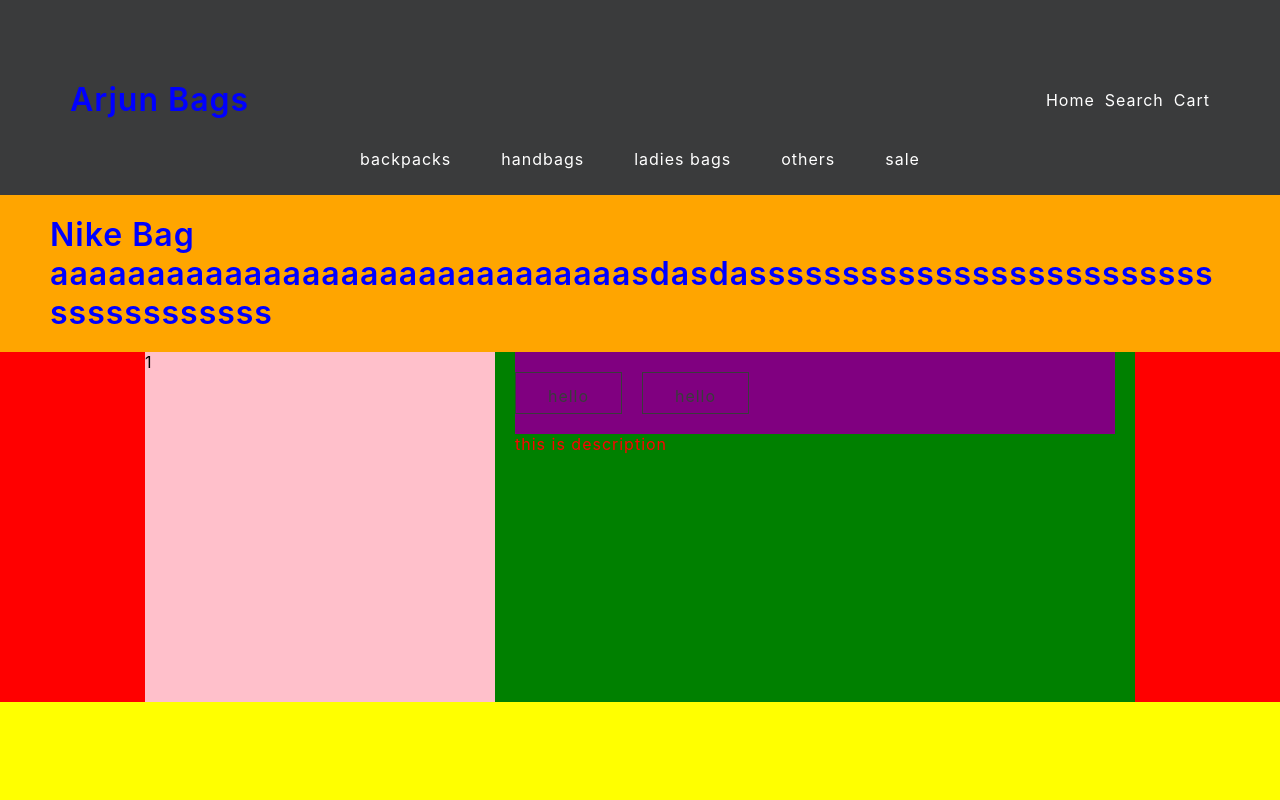
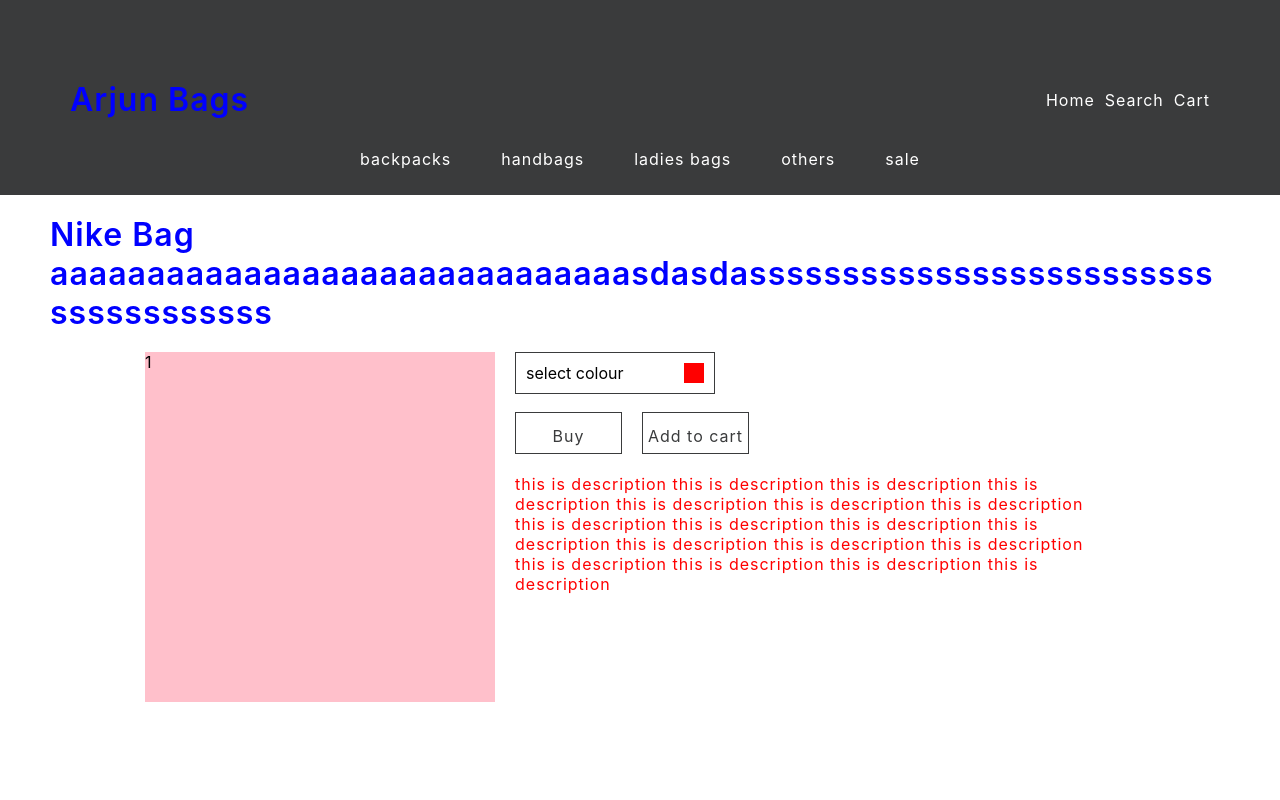
Before and after one commit to AnupRijal123/bag_shopping_website, a React (Create React App) app: page /category/1/1 in a window 1280 px wide. Shown: the top 800 px of the page. Built offline with nearby package versions, Linux system fonts and the light colour scheme.

Commit message:
Doing select

```diff
--- a/src/pages/ItemDescriptionPage.js
+++ b/src/pages/ItemDescriptionPage.js
@@ -8,26 +8,59 @@ function ItemDescriptionPage() {
 
             <div className="item-row">
                 <div className="item-image-container">1</div>
+
                 <div className="item-content-container">
 
-
+                    <div className="custom-select-container">
+                        <div className="selected-container">
+                            <div className="selected-text-container">select colour</div>
+                            <div className="down-arrow-container"></div>
+                        </div>
+                        <div className="dropdown-container">
+                            <p className="dropdown-option-text">red</p>
+                            <p className="dropdown-option-text">green</p>
+                            <p className="dropdown-option-text">blue</p>
+                            <p className="dropdown-option-text">red</p>
+                            <p className="dropdown-option-text">green</p>
+                            <p className="dropdown-option-text">blue</p>
+                        </div>
+                    </div>
 
                     <div className="button-container">
 
                         <div className="button-layout button-transparent-background button-gray-border">
                             <div className="button-background-container button-gray-background"></div>
-                            <p className="button-text dark-gray-text">hello</p>
+                            <p className="button-text dark-gray-text">Buy</p>
                         </div>
 
                         <div className="button-layout button-transparent-background button-gray-border">
                             <div className="button-background-container button-gray-background"></div>
-                            <p className="button-text dark-gray-text">hello</p>
+                            <p className="button-text dark-gray-text">Add to cart</p>
                         </div>
 
 
                     </div>
 
-                    <p>this is description</p>
+                    <p>
+                        this is description
+                        this is description
+                        this is description
+                        this is description
+                        this is description
+                        this is description
+                        this is description
+                        this is description
+                        this is description
+                        this is description
+                        this is description
+                        this is description
+                        this is description
+                        this is description
+                        this is description
+                        this is description
+                        this is description
+                        this is description
+                    </p>
 
 
 
--- a/src/styles/App.css
+++ b/src/styles/App.css
@@ -129,7 +129,7 @@ p {
 
 
 .button-layout {
-    cursor: pointer;
+    cursor: pwhite-colorointer;
     position: relative;
     width: 105px;
     height: 40px;
@@ -196,12 +196,78 @@ p {
 }
 
 .button-container {
-    background-color: purple;
     padding: 20px 0px;
     display: flex;
     gap: 20px;
 
 }
+
+.custom-select-container {
+    width: 200px;
+    height: 40px;
+    position: relative;
+}
+
+.custom-select-container .selected-container {
+    height: 100%;
+    position: relative;
+    border: 1px solid var(--dark-gray-color);
+    cursor: pointer;
+}
+
+.custom-select-container .selected-text-container {
+    position: absolute;
+    top: 10px;
+    left: 10px;
+}
+
+.custom-select-container .down-arrow-container {
+    background-color: red;
+    width: 20px;
+    height: 20px;
+    position: absolute;
+    top: 10px;
+    right: 10px;
+}
+
+.custom-select-container .dropdown-container {
+    background-color: var(--dark-gray-color);
+    position: absolute;
+    width: 100%;
+    z-index: 2;
+    top: 42px;
+    height: 0px;
+    transition: height 0.2s ease;
+    overflow: auto;
+
+
+}
+
+.custom-select-container .dropdown-container::-webkit-scrollbar {
+    background-color: var(--dark-gray-color);
+    width: 5px;
+}
+
+.custom-select-container .dropdown-container::-webkit-scrollbar-thumb {
+    background-color: var(--white-color);
+    border-radius: 10px;
+}
+
+.custom-select-container:hover .dropdown-container {
+    height: 75px;
+}
+
+.custom-select-container .dropdown-option-text {
+    padding: 3px 10px;
+    cursor: pointer;
+    color: var(--white-color);
+}
+
+.custom-select-container .dropdown-option-text:hover {
+    background-color: var(--light-gray-color);
+}
+
+
 
 @media only screen and (max-width:768px) {
     .section-container {
--- a/src/styles/ItemDescriptionPage.css
+++ b/src/styles/ItemDescriptionPage.css
@@ -1,10 +1,8 @@
 .item-description-container {
-    background-color: yellow;
     min-height: 100vh;
 }
 
 .item-description-heading-text {
-    background-color: orange;
     width: 100%;
     margin: auto;
     padding: 20px 50px;
@@ -13,7 +11,6 @@
 }
 
 .item-row {
-    background-color: red;
     display: flex;
     justify-content: center;
     flex-wrap: wrap;
@@ -26,7 +23,6 @@
 }
 
 .item-content-container {
-    background-color: green;
     width: 50%;
     padding: 0px 20px;
     box-sizing: border-box;
@@ -34,7 +30,6 @@
 
 @media only screen and (max-width:768px) {
     .item-content-container {
-        background-color: blue;
         width: 80%;
     }
 
```
